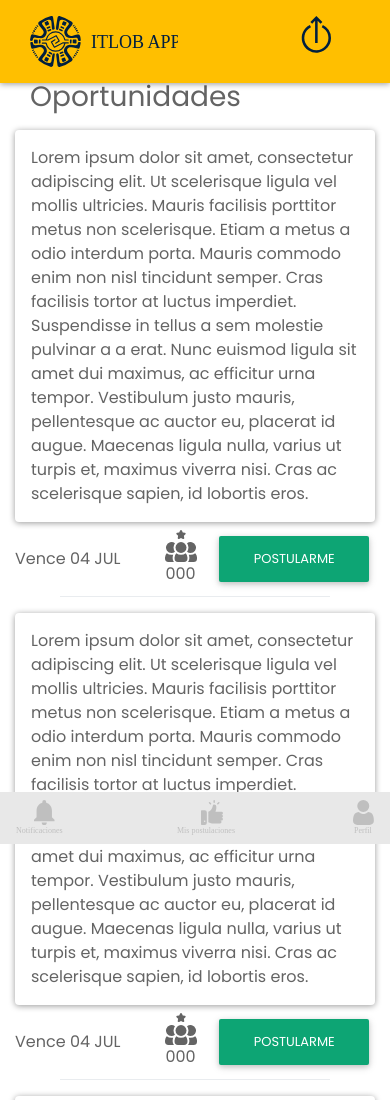
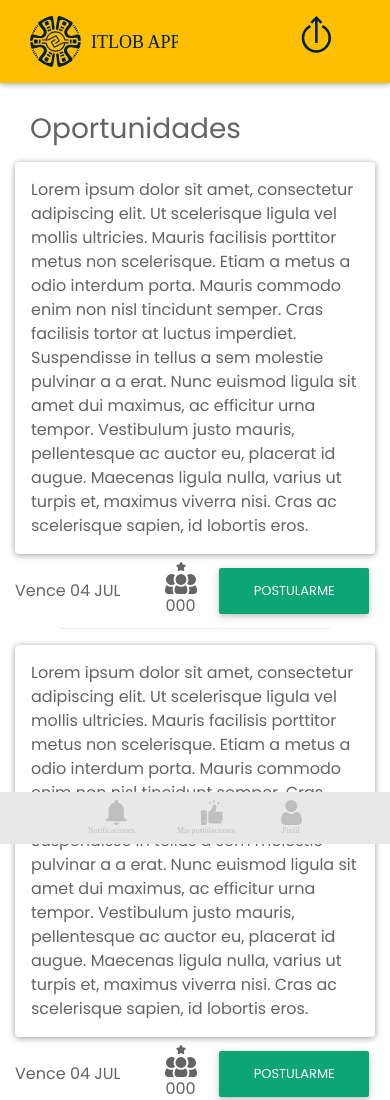
Before and after one commit to a-serna/ITLOB_app, a plain HTML site: page Partner-views/home.html in a window 390 px wide. Shown: the top 1100 px of the page. Drawn offline with Linux system fonts and the light colour scheme.

Commit message:
ajustes en mobile

```diff
--- a/Partner-views/home.html
+++ b/Partner-views/home.html
@@ -51,7 +51,7 @@ onmouseout="this.src='../img/log-out.svg'"></a>
 
     <br>
     </br>
-    <section class="oportunidades row container mx-auto mt-3 mt-md-5 pt-3 mb-5">
+    <section class="oportunidades row container mx-auto mt-5 pt-3 mb-5">
       <div class="col-12 col-md-8 offset-md-2">
         <h5 class="text-grey">Oportunidades</h5>
       </div>
@@ -282,7 +282,7 @@ onmouseout="this.src='../img/log-out.svg'"></a>
 
     <!-- menu mobile -->
     <nav class="fixed-bottom bg-nav-mobile d-md-none d-block">
-      <ul class="nav d-flex justify-content-between justify-content-sm-center">
+      <ul class="nav d-flex justify-content-center">
         <li class="nav-item align-self-center">
           <a class="nav-link disabled" href="#"><img src="../img/notificaciones-icon.svg"></a>
         </li>
```
Also changed, not shown: Partner-views/postulaciones.html (+2 -2 lines).
